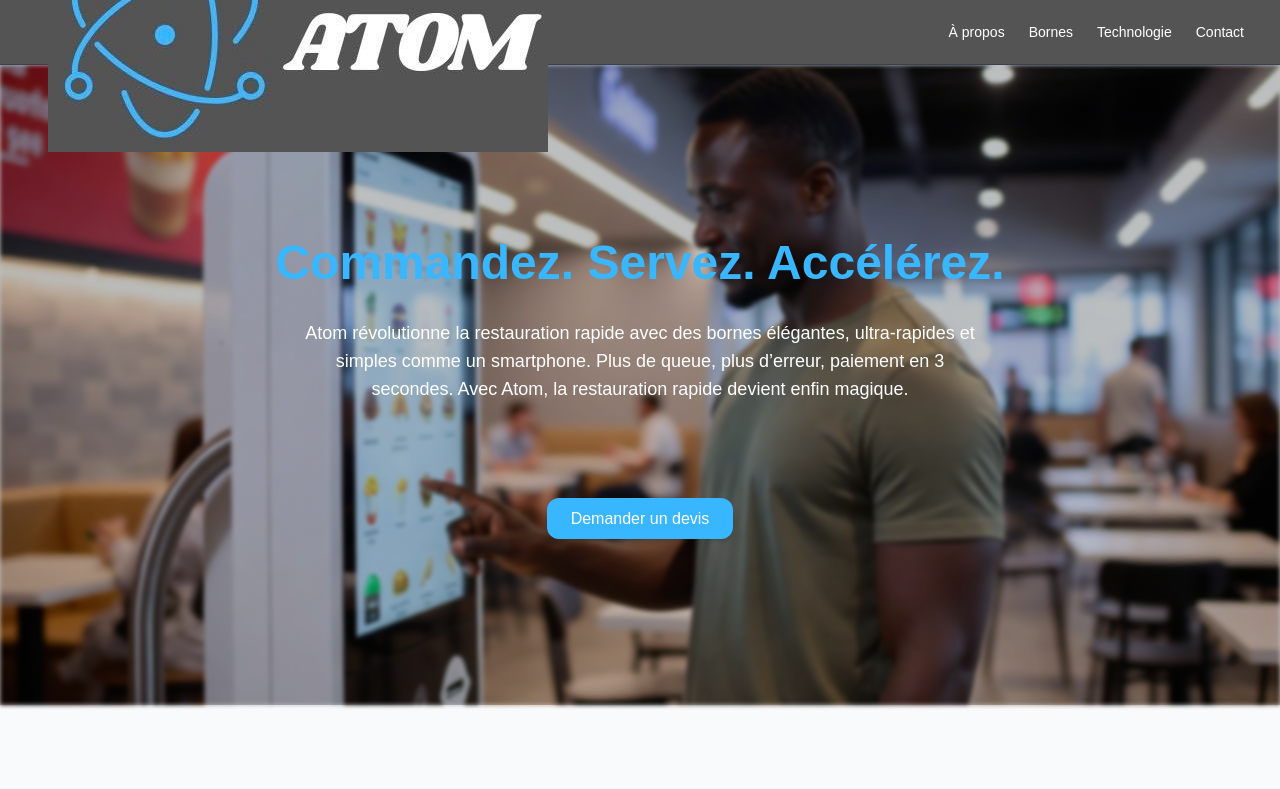
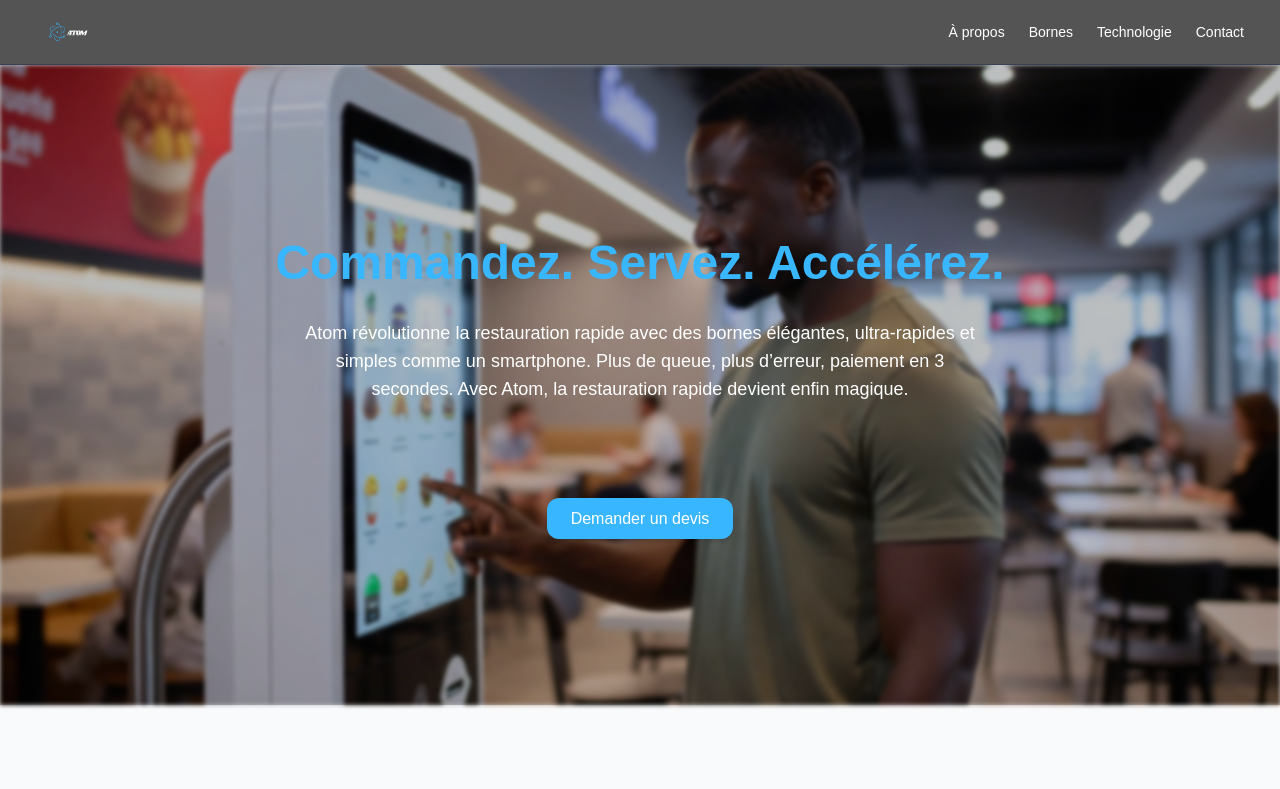
Before and after one commit to abdujob/siteAtom, a Next.js app: page / in a window 1280 px wide. Shown: the top 789 px of the page. Built offline with nearby package versions, Linux system fonts and the light colour scheme.

Commit message:
style: reduce logo size in header

```diff
--- a/components/Header.tsx
+++ b/components/Header.tsx
@@ -9,9 +9,9 @@ export default function Header() {
           <Image
             src="/siteAtom/logo.jpg"
             alt="Logo Atom"
-            width={50}
-            height={50}
-            className="object-contain h-full w-auto"
+            width={40}
+            height={40}
+            className="object-contain"
             priority
           />
         </Link>
```
